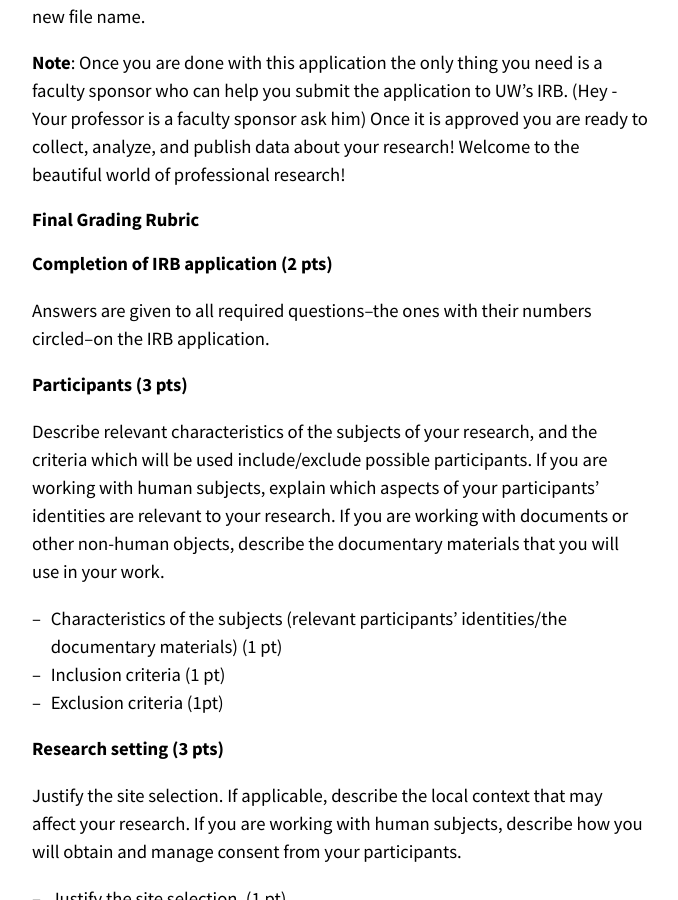
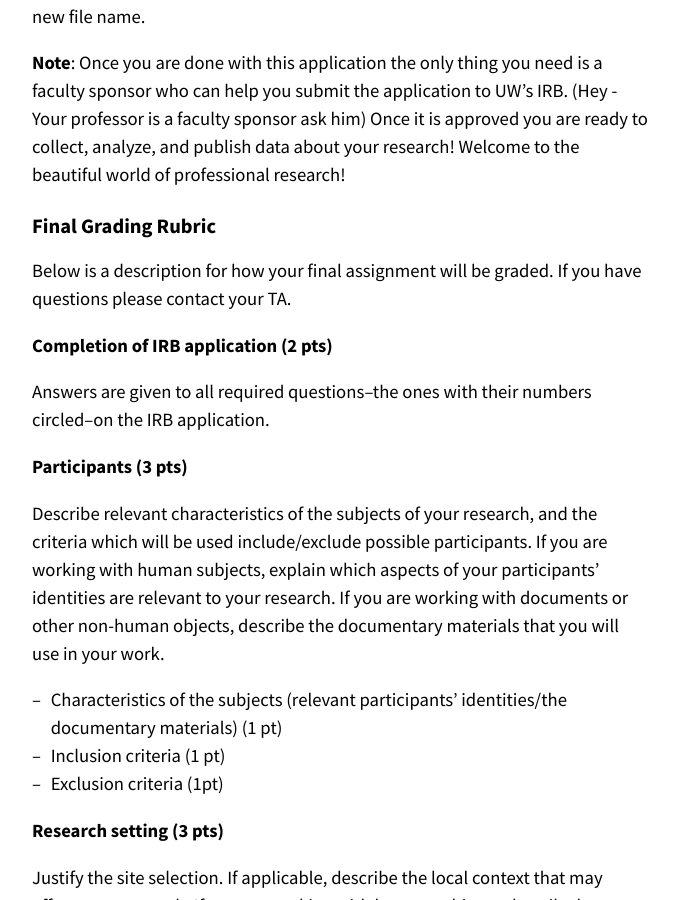
Before and after one commit to nniiicc/LIS-570-Au2020, a Jekyll site: the page built from Asg-3.md, in a window 1280 px wide and 900 px high, scrolled down 2714 px. Shown: the whole window, without its empty margins (300-978 px from the left). Built offline with Jekyll 4.4.1, drawn with Linux system fonts in a browser that asks for light colours; our own code applies the rules of GitHub Pages for plain Markdown files.

Commit message:
push style change

```diff
--- a/Asg-3.md
+++ b/Asg-3.md
@@ -48,7 +48,8 @@ Turn in the completed Word document. Be sure to save your document using a new f
 
 **Note**: Once you are done with this application the only thing you need is a faculty sponsor who can help you submit the application to UW's IRB. (Hey - Your professor is a faculty sponsor ask him) Once it is approved you are ready to collect, analyze, and publish data about your research! Welcome to the beautiful world of professional research!
 
-### Final Grading Rubric
+## Final Grading Rubric
+Below is a description for how your final assignment will be graded. If you have questions please contact your TA.
 
 **Completion of IRB application (2 pts)**
 
```
